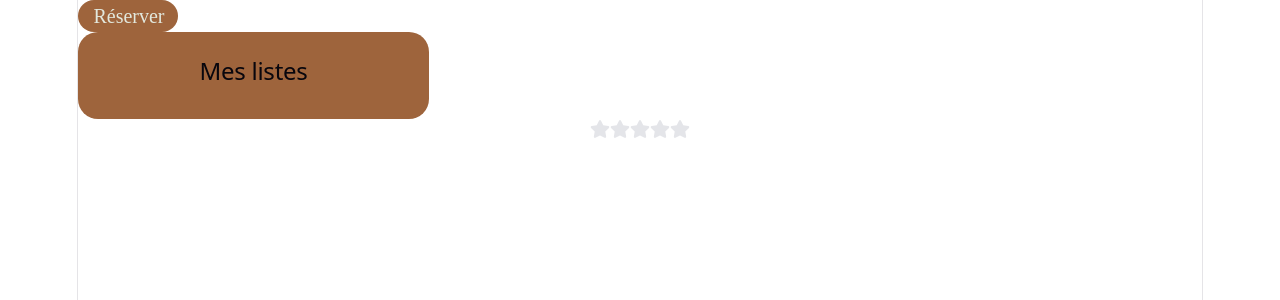
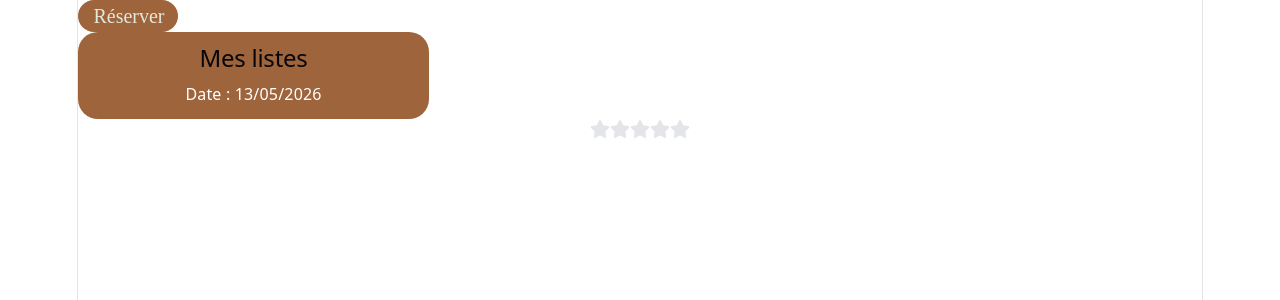
Before and after one commit to Simplon-Niort-2026/wishmegift-frontend-spikedblisters, a React (Vite) app: page / in a window 1280 px wide. Shown: the top 300 px of the page. Built offline with nearby package versions, Linux system fonts and the light colour scheme.

Commit message:
add date in component

```diff
--- a/src/App.tsx
+++ b/src/App.tsx
@@ -12,7 +12,7 @@ function App() {
   return (
     <>
       <Button name="Réserver" action={handleClick} />
-      <BannerListMobile title="Mes listes" />
+      <BannerListMobile title="Mes listes" date="13/05/2026" />
       <StarRating />
     </>
 
--- a/src/components/BannerListMobile/BannerListMobile.css
+++ b/src/components/BannerListMobile/BannerListMobile.css
@@ -1,9 +1,18 @@
-.banner-list-mobile {
+.banner-list-mobile{
     background: #9E643C;
     width: 351px;
     height: 87px;
     display: flex;
+    flex-direction: column;
     align-items: center;
     justify-content: center;
     border-radius: 20px;
+    font-size:20px;
+    color: #FFFFFF;
 }
+
+.banner-list-mobile p{
+    font-weight: 400;
+    font-size: 16px;
+    color: #FFFFFF;
+}
--- a/src/components/BannerListMobile/BannerListMobile.tsx
+++ b/src/components/BannerListMobile/BannerListMobile.tsx
@@ -2,12 +2,14 @@ import './BannerListMobile.css';
 
 interface BannerListMobileProps {
     title: string;
+    date : string;
 }
 
 export function BannerListMobile(props: BannerListMobileProps) {
     return (
         <div className="banner-list-mobile">
             <h2 className="banner-list-mobile-title">{props.title}</h2>
+            <p className="banner-list-mobile-date">Date : {props.date}</p>
         </div>
     );
 }
```
Also changed, not shown: src/components/TitleWishlistMobile/TitleWishlistMobile.css (added), src/components/TitleWishlistMobile/TitleWishlistMobile.tsx (added).
